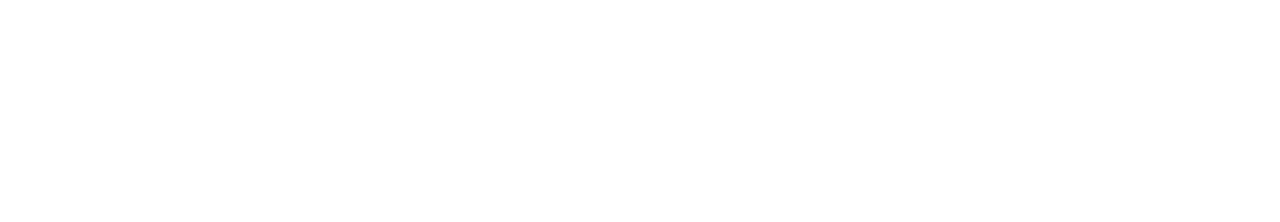
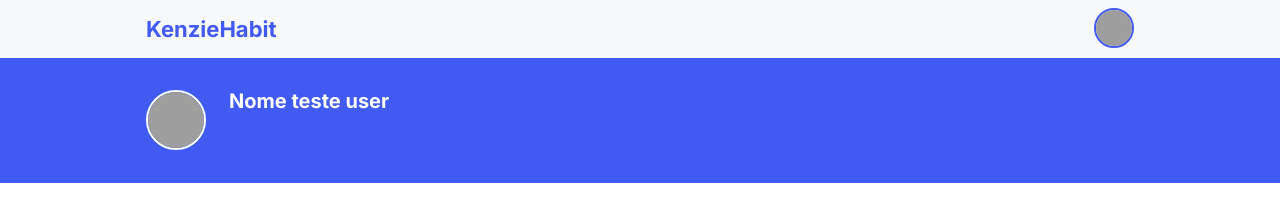
Before and after one commit to paulamurta/Capstone-M2-Grupo02-2022, a plain HTML site: page src/views/home.html in a window 1280 px wide. Drawn offline with Linux system fonts and the light colour scheme; grey boxes are pictures that could not be loaded.

Commit message:
feat: html e estilizações do header

```diff
--- a/src/styles/base.css
+++ b/src/styles/base.css
@@ -1,26 +1,26 @@
 :root {
+	--color-blue: #415af3;
+	--color-dark-blue: #4150d2;
+	--color-light-blue: #d7e4fb;
 
-    --color-blue: #415AF3;
-    --color-dark-blue: #4150D2;
-    --color-ligth-blue: #D7E4FB;
+	--color-purple: #9747ff;
+	--color-light-purple: #a0adf9; /* Não tá listada, mas aparece como background de alguns botões de modal */
 
-    --color-purple: #9747FF;
-    --color-ligth-purple: #A0ADF9; /* Não tá listada, mas aparece como background de alguns botões de modal */
+	--color-gray-1: #212529;
+	--color-gray-2: #343a40;
+	--color-gray-3: #adb5bd;
+	--color-gray-4: #e9ecef;
+	--color-gray-5: #f1f3f5;
+	--color-gray-6: #f8f9fa;
+	--color-gray-7: #a1a1a1; /* Não tá listado, mas aparece em alguns títulos */
 
-    --color-gray-1: #212529;
-    --color-gray-2: #343A40;
-    --color-gray-3: #ADB5BD;
-    --color-gray-4: #E9ECEF;
-    --color-gray-5: #F1F3F5;
-    --color-gray-6: #F8F9FA;
-    --color-gray-7: #A1A1A1; /* Não tá listado, mas aparece em alguns títulos */
+	--color-green: #56cf8e;
+	--color-light-green: #e6f8ee; /* Não tá listada, mas aparece como background do modal de sucesso de criação de hábito */
 
-    --color-green: #56CF8E;
-    --color-light-green: #E6F8EE; /* Não tá listada, mas aparece como background do modal de sucesso de criação de hábito */
+	--color-red-1: #e64445;
+	--color-red-2: #f03839;
+	--font-inter: "Inter", sans-serif;
 
-    --color-red-1: #E64445;
-    --color-red-2: #F03839;
-
-    --font-inter: 'Inter', sans-serif;
-
+	--color-white: #ffffff;
+	--color-black: #000000;
 }
--- a/src/styles/reset.css
+++ b/src/styles/reset.css
@@ -98,7 +98,7 @@ button {
 
 html,
 body {
-	/* font-family: "Montserrat", sans-serif; */
+	font-family: "Inter", sans-serif;
 }
 
 article,
--- a/src/styles/style.home.css
+++ b/src/styles/style.home.css
@@ -0,0 +1,81 @@
+.header {
+	max-width: 988px;
+	margin: 0 15px;
+}
+
+@media (min-width: 1024px) {
+	.header {
+		margin: 0 auto;
+	}
+}
+
+.header__top {
+	height: 58px;
+	display: flex;
+	justify-content: space-between;
+	align-items: center;
+}
+
+.header__logo {
+	font-size: 1.375rem;
+	color: var(--color-blue);
+}
+.header__top::before {
+	background-color: var(--color-gray-6);
+	width: 100vw;
+	height: 58px;
+	position: absolute;
+	top: 0;
+	left: 0;
+	z-index: -1;
+	content: "";
+}
+
+.header-top__img {
+	height: 40px;
+	width: 40px;
+	border-radius: 50%;
+	border: 2px solid var(--color-blue);
+}
+
+.header__bottom {
+	height: 125px;
+	display: flex;
+	justify-content: flex-start;
+}
+
+.header__bottom::before {
+	background-color: var(--color-blue);
+	position: absolute;
+	content: "";
+	top: 58px;
+	left: 0;
+	z-index: -1;
+	height: 125px;
+	width: 100vw;
+}
+
+.header-bottom__figure {
+	padding-top: 16px;
+	padding-right: 23px;
+}
+
+@media (min-width: 768px) {
+	.header-bottom__figure {
+		padding-top: 0;
+		align-self: center;
+	}
+}
+
+.header-bottom__img {
+	height: 60px;
+	width: 60px;
+	border-radius: 50%;
+	border: 2px solid var(--color-white);
+}
+
+.header__username {
+	font-size: 1.25rem;
+	color: var(--color-white);
+	padding-top: 33px;
+}
--- a/src/views/home.html
+++ b/src/views/home.html
@@ -0,0 +1,42 @@
+<!DOCTYPE html>
+<html lang="en">
+	<head>
+		<meta charset="UTF-8" />
+		<meta http-equiv="X-UA-Compatible" content="IE=edge" />
+		<meta name="viewport" content="width=device-width, initial-scale=1.0" />
+		<link rel="preconnect" href="https://fonts.googleapis.com" />
+		<link rel="preconnect" href="https://fonts.gstatic.com" crossorigin />
+		<link
+			href="https://fonts.googleapis.com/css2?family=Inter:wght@400;500;700&display=swap"
+			rel="stylesheet"
+		/>
+		<link rel="stylesheet" href="../styles/reset.css" />
+		<link rel="stylesheet" href="../styles/base.css" />
+		<link rel="stylesheet" href="../styles/style.home.css" />
+		<title>KenzieHabit</title>
+	</head>
+	<body>
+		<header class="header">
+			<div class="header__top">
+				<h1 class="header__logo">KenzieHabit</h1>
+				<figure class="header-top__figure">
+					<img
+						src="https://i.pinimg.com/originals/be/2d/30/be2d307e7f0004d3b014ee1120756a93.png"
+						alt="Teste"
+						class="header-top__img"
+					/>
+				</figure>
+			</div>
+			<div class="header__bottom">
+				<figure class="header-bottom__figure">
+					<img
+						src="https://i.pinimg.com/originals/be/2d/30/be2d307e7f0004d3b014ee1120756a93.png"
+						alt="Teste"
+						class="header-bottom__img"
+					/>
+				</figure>
+				<h3 class="header__username">Nome teste user</h3>
+			</div>
+		</header>
+	</body>
+</html>
```
Also changed, not shown: index.html (+16 -9 lines).
